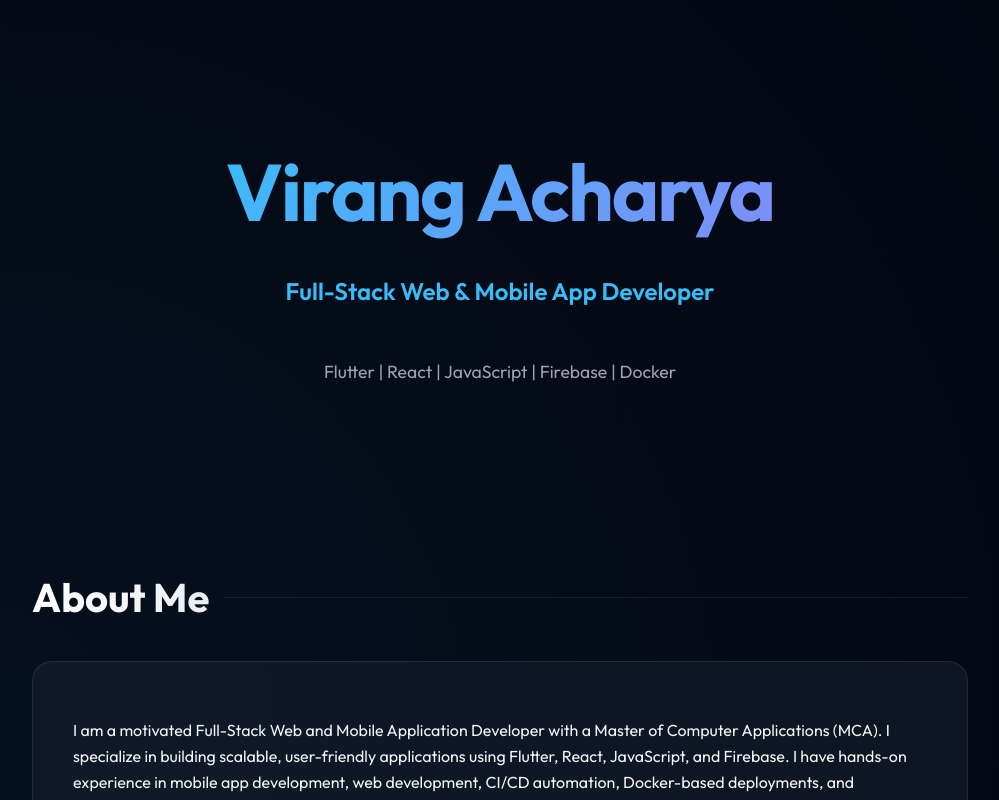
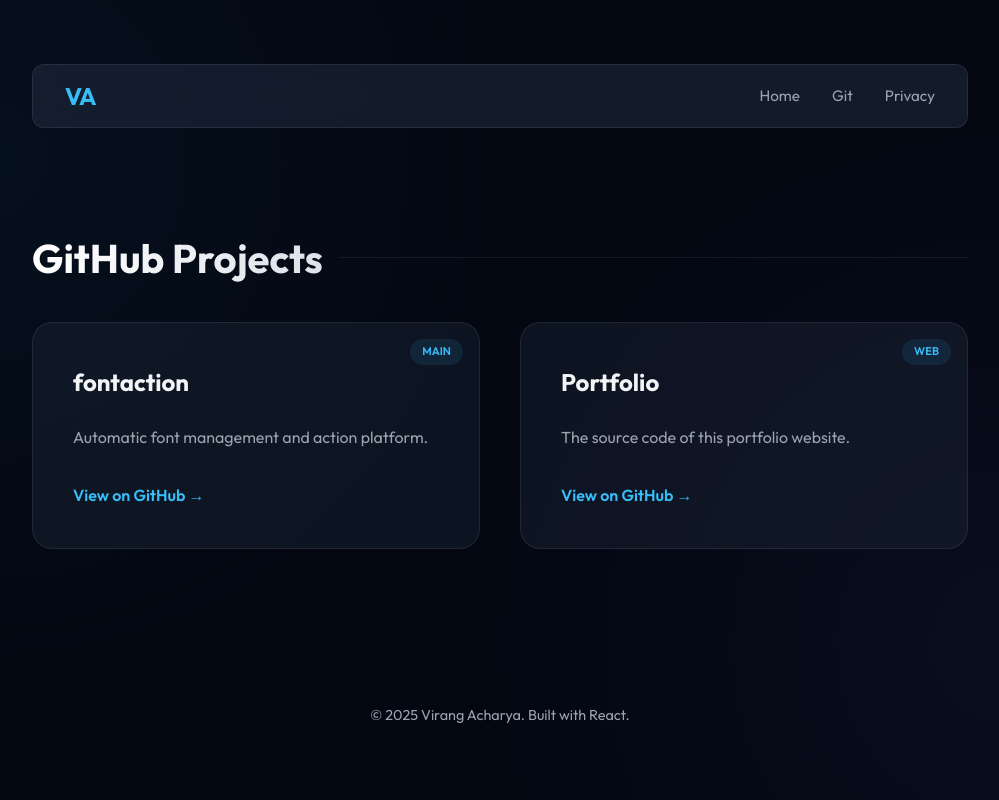
Before and after one commit to Virang007/fontaction, a React (Vite) app: page /git in a window 1280 px wide. Shown: the top 800 px of the page, without its empty margins (140-1139 px from the left). Built offline with nearby package versions, Linux system fonts and the light colour scheme.

Commit message:
Fix issue #1

```diff
--- a/package.json
+++ b/package.json
@@ -11,7 +11,8 @@
   },
   "dependencies": {
     "react": "^19.2.0",
-    "react-dom": "^19.2.0"
+    "react-dom": "^19.2.0",
+    "react-router-dom": "^7.11.0"
   },
   "devDependencies": {
     "@eslint/js": "^9.39.1",
--- a/src/App.jsx
+++ b/src/App.jsx
@@ -1,9 +1,12 @@
 import React from 'react'
+import { BrowserRouter as Router, Routes, Route } from 'react-router-dom'
 import './index.css'
+import Header from './components/Header'
+import Privacy from './pages/Privacy'
+import GitPage from './pages/GitPage'
 
-function App() {
-  return (
-    <div className="portfolio-container">
+const Home = () => (
+  <>
     {/* Hero Section */}
     <header className="hero animate-in">
       <h1>Virang Acharya</h1>
@@ -19,8 +22,7 @@ function App() {
           I am a motivated Full-Stack Web and Mobile Application Developer with a Master of Computer Applications (MCA).
           I specialize in building scalable, user-friendly applications using Flutter, React, JavaScript, and Firebase.
           I have hands-on experience in mobile app development, web development, CI/CD automation, Docker-based deployments,
-            and WordPress plugin development. I enjoy solving real-world problems through clean code, automation, and
-            modern development practices.
+          and WordPress plugin development.
         </p>
       </div>
     </section>
@@ -145,11 +147,28 @@ function App() {
         </ul>
       </div>
     </section>
+  </>
+)
+
+
+function App() {
+  return (
+    <Router>
+      <div className="portfolio-container">
+        <Header />
+        <main className="content">
+          <Routes>
+            <Route path="/" element={<Home />} />
+            <Route path="/privacy" element={<Privacy />} />
+            <Route path="/git" element={<GitPage />} />
+          </Routes>
+        </main>
 
         <footer style={{ textAlign: 'center', marginTop: '4rem', color: 'var(--text-dim)', fontSize: '0.9rem' }}>
           <p>© {new Date().getFullYear()} Virang Acharya. Built with React.</p>
         </footer>
-    </div >
+      </div>
+    </Router>
   )
 }
 
--- /dev/null
+++ b/src/components/Header.jsx
@@ -0,0 +1,19 @@
+import React from 'react'
+import { Link } from 'react-router-dom'
+
+const Header = () => {
+    return (
+        <nav className="top-header glass-card">
+            <div className="logo">
+                <Link to="/">VA</Link>
+            </div>
+            <ul className="nav-links">
+                <li><Link to="/">Home</Link></li>
+                <li><Link to="/git">Git</Link></li>
+                <li><Link to="/privacy">Privacy</Link></li>
+            </ul>
+        </nav>
+    )
+}
+
+export default Header
--- a/src/index.css
+++ b/src/index.css
@@ -212,7 +212,87 @@ h2::after {
     padding: 2rem 1.5rem;
   }
 
+
   h2 {
     font-size: 2rem;
   }
 }
+
+/* Header Styles */
+.top-header {
+  position: sticky;
+  top: 1rem;
+  z-index: 1000;
+  display: flex;
+  justify-content: space-between;
+  align-items: center;
+  padding: 0.75rem 2rem;
+  margin-bottom: 2rem;
+  border-radius: 12px;
+  background: rgba(30, 41, 59, 0.6);
+  backdrop-filter: blur(16px);
+  border: 1px solid var(--border-color);
+}
+
+.logo a {
+  font-size: 1.5rem;
+  font-weight: 800;
+  text-decoration: none;
+  color: var(--accent-primary);
+  letter-spacing: -1px;
+}
+
+.nav-links {
+  display: flex;
+  gap: 2rem;
+  list-style: none;
+  margin: 0;
+  padding: 0;
+}
+
+.nav-links a {
+  text-decoration: none;
+  color: var(--text-dim);
+  font-weight: 500;
+  font-size: 0.95rem;
+  transition: color 0.3s ease;
+}
+
+.nav-links a:hover {
+  color: var(--accent-primary);
+}
+
+.page-container {
+  min-height: 60vh;
+  padding-top: 2rem;
+}
+
+.git-link {
+  display: inline-block;
+  margin-top: 1rem;
+  color: var(--accent-primary);
+  text-decoration: none;
+  font-weight: 600;
+  transition: transform 0.2s ease;
+}
+
+.git-link:hover {
+  transform: translateX(5px);
+}
+
+.project-badge {
+  position: absolute;
+  top: 1rem;
+  right: 1rem;
+  background: rgba(56, 189, 248, 0.1);
+  color: var(--accent-primary);
+  padding: 0.25rem 0.75rem;
+  border-radius: 20px;
+  font-size: 0.7rem;
+  font-weight: 600;
+  text-transform: uppercase;
+}
+
+.project-card {
+  position: relative;
+}
--- /dev/null
+++ b/src/pages/GitPage.jsx
@@ -0,0 +1,40 @@
+import React from 'react'
+
+const GitPage = () => {
+    const gitProjects = [
+        {
+            name: "fontaction",
+            description: "Automatic font management and action platform.",
+            url: "https://github.com/Virang007/fontaction",
+            tag: "Main"
+        },
+        {
+            name: "Portfolio",
+            description: "The source code of this portfolio website.",
+            url: "https://github.com/Virang007/portfolio",
+            tag: "Web"
+        }
+    ]
+
+    return (
+        <div className="page-container animate-in">
+            <section className="git-projects">
+                <h2>GitHub Projects</h2>
+                <div className="projects-grid">
+                    {gitProjects.map((project, index) => (
+                        <div key={index} className="project-card glass-card">
+                            <div className="project-badge">{project.tag}</div>
+                            <h3>{project.name}</h3>
+                            <p>{project.description}</p>
+                            <a href={project.url} target="_blank" rel="noopener noreferrer" className="git-link">
+                                View on GitHub →
+                            </a>
+                        </div>
+                    ))}
+                </div>
+            </section>
+        </div>
+    )
+}
+
+export default GitPage
--- /dev/null
+++ b/src/pages/Privacy.jsx
@@ -0,0 +1,30 @@
+import React from 'react'
+
+const Privacy = () => {
+    return (
+        <div className="page-container animate-in">
+            <section className="privacy">
+                <h2>Privacy Policy</h2>
+                <div className="glass-card">
+                    <p>Last updated: {new Date().toLocaleDateString()}</p>
+                    <h3>1. Data Collection</h3>
+                    <p>
+                        As a personal portfolio website, this site does not actively collect any personal data from visitors.
+                        No cookies are used for tracking purposes.
+                    </p>
+                    <h3>2. External Links</h3>
+                    <p>
+                        My portfolio contains links to external sites such as GitHub.
+                        I am not responsible for the privacy practices or content of these external sites.
+                    </p>
+                    <h3>3. Contact Information</h3>
+                    <p>
+                        If you have any questions regarding this privacy policy, you can contact me through my social profiles.
+                    </p>
+                </div>
+            </section>
+        </div>
+    )
+}
+
+export default Privacy
```
Also changed, not shown: 1 other file (tests, documents, lock files or other folders). Lines whose indentation alone changed are shown as unchanged.
